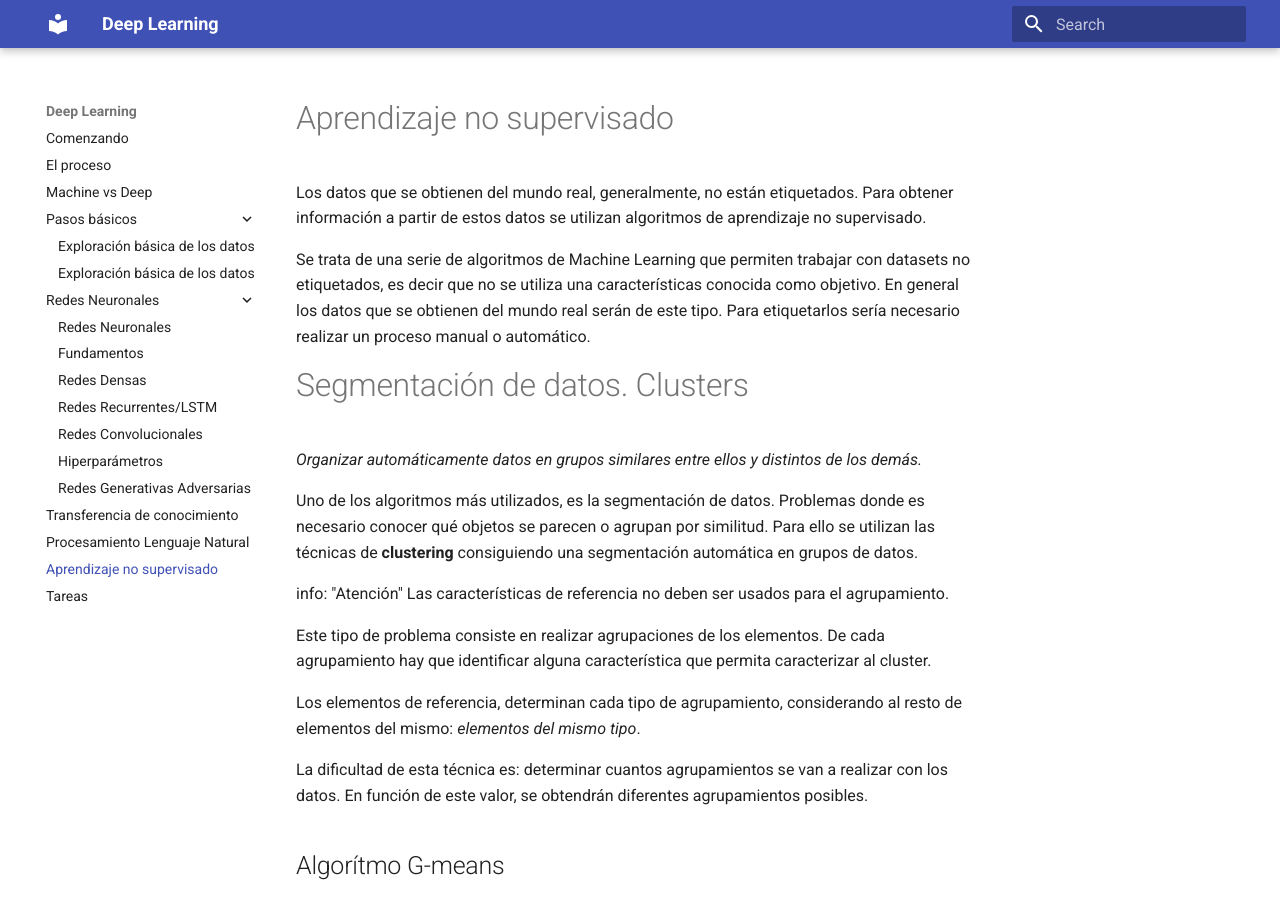
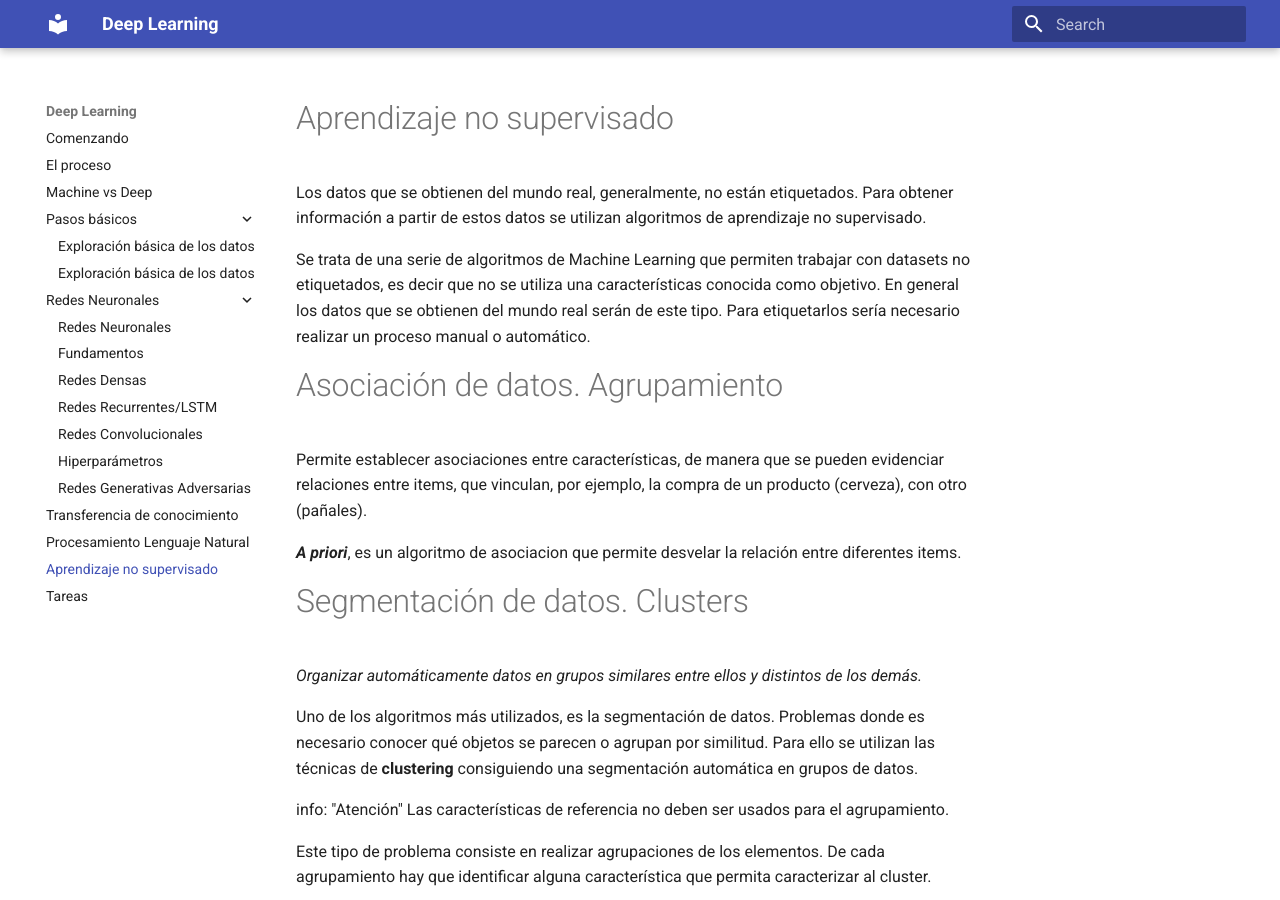
Before and after one commit to sever8a/neuronal, an MkDocs documentation site: the page built from zonex/no_supervisado.md, in a window 1280 px wide and 900 px high. Built offline with MkDocs 1.6.1 and Material for MkDocs 9.7.7, drawn with Linux system fonts in a browser that asks for light colours.

Commit message:
mas no super

```diff
--- a/zonex/no_supervisado.md
+++ b/zonex/no_supervisado.md
@@ -3,6 +3,12 @@
 Los datos que se obtienen del mundo real, generalmente, no están etiquetados. Para obtener información a partir de estos datos se utilizan algoritmos de aprendizaje no supervisado.
 
 Se trata de una serie de algoritmos de Machine Learning que permiten trabajar con datasets no etiquetados, es decir que no se utiliza una características conocida como objetivo. En general los datos que se obtienen del mundo real serán de este tipo. Para etiquetarlos sería necesario realizar un proceso manual o automático.
+
+# Asociación de datos. Agrupamiento
+
+Permite establecer asociaciones entre características, de manera que se pueden evidenciar relaciones entre items, que vinculan, por ejemplo, la compra de un producto (cerveza), con otro (pañales).
+
+***A priori***, es un algoritmo de asociacion que permite desvelar la relación entre diferentes items.
 
 # Segmentación de datos. Clusters
 
```
